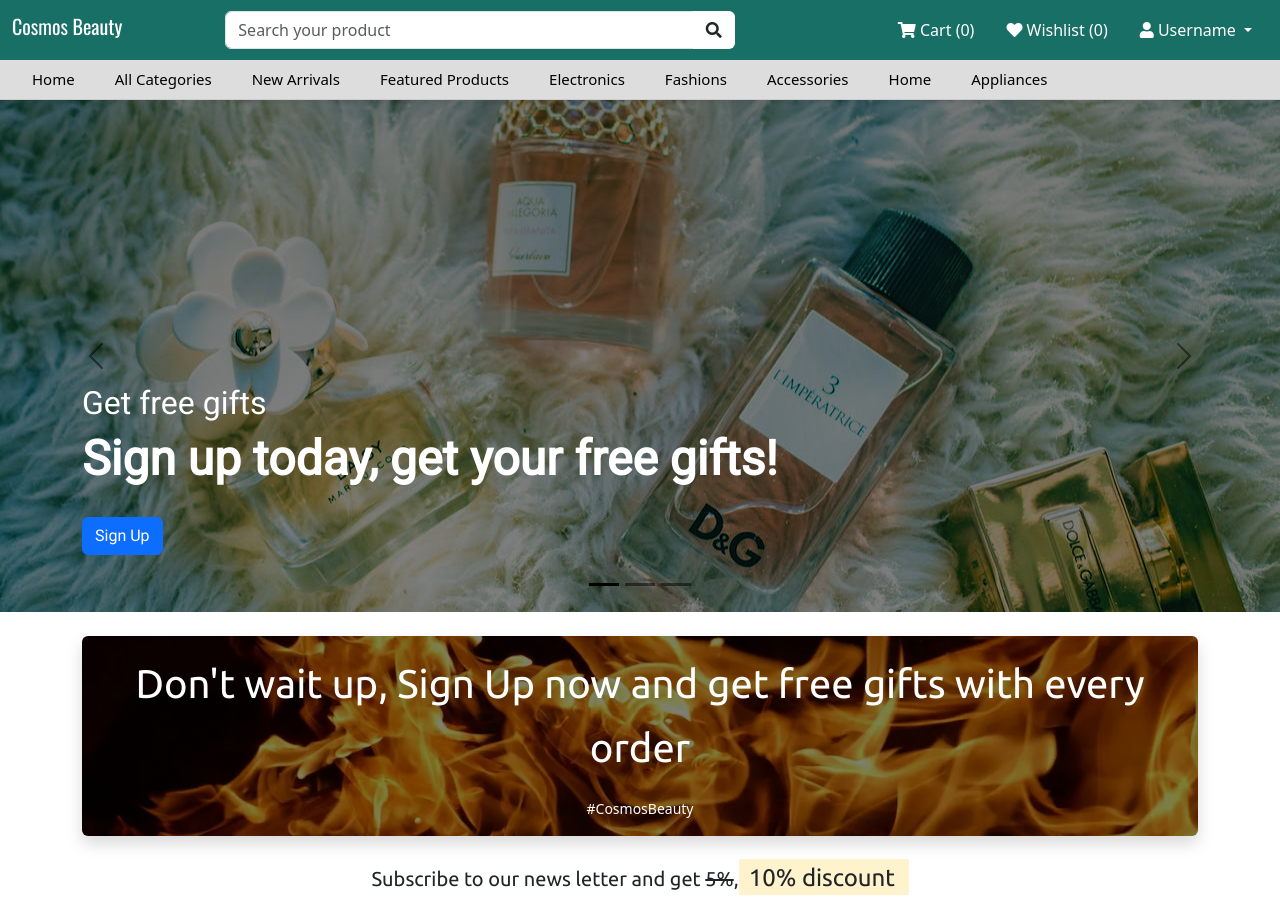
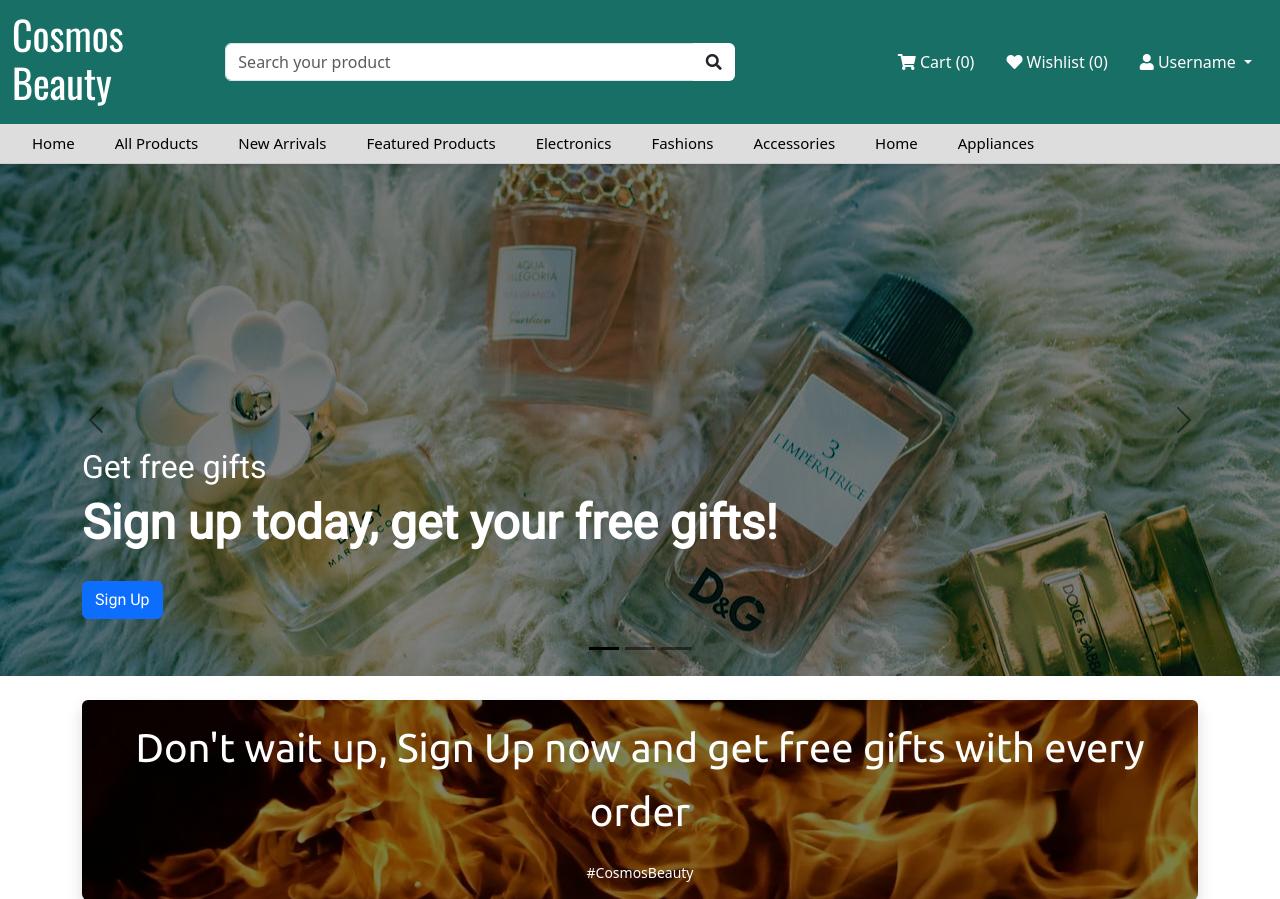
Before and after one commit to MBilalQureshi/Cosmos-beauty-pp4, a Django app: page / in a window 1280 px wide. Shown: the top 899 px of the page. Run offline with Django 4.2, Linux system fonts and the light colour scheme.

Commit message:
Add basic view for products and update base.html file

```diff
--- a/ecommerce/admin.py
+++ b/ecommerce/admin.py
@@ -42,7 +42,7 @@
 
 @admin.register(Product)
 class ProductAdmin(SummernoteModelAdmin):
-    list_display = ('name', 'available', 'stock','product_category', 'discount_name', 'slug')
+    list_display = ('name', 'available', 'stock','product_category', 'price', 'slug')
     search_fields = ('name', 'sku')
     list_filter = ('name', 'created_on', 'updated_on')
     summernote_fields = ('description')
--- a/ecommerce/urls.py
+++ b/ecommerce/urls.py
@@ -3,4 +3,5 @@
 
 urlpatterns = [
     path('', views.Home.as_view(), name='home'),
+    path('products/', views.Products.as_view(), name='products'),
 ]
--- a/ecommerce/views.py
+++ b/ecommerce/views.py
@@ -5,3 +5,7 @@
 # Create your views here.
 class Home (generic.TemplateView):
     template_name = 'index.html'
+
+
+class Products (generic.TemplateView):
+    template_name = 'products.html'
--- a/static/js/script.js
+++ /dev/null
@@ -1,3 +0,0 @@
-// $('.carousel').carousel({
-//     interval: 2000
-//   })
--- a/templates/base.html
+++ b/templates/base.html
@@ -16,7 +16,7 @@
             <div class="container-fluid">
                 <div class="row">
                     <div class="col-md-2 my-auto d-none d-sm-none d-md-block d-lg-block">
-                        <h5 class="brand-name">Cosmos Beauty</h5>
+                        <h5 class="brand-name display-6">Cosmos Beauty</h5>
                     </div>
                     <div class="col-md-5 my-auto">
                         <form role="search">
@@ -69,10 +69,10 @@
                 <div class="collapse navbar-collapse" id="navbarSupportedContent">
                     <ul class="navbar-nav me-auto mb-2 mb-lg-0">
                         <li class="nav-item">
-                            <a class="nav-link" href="#">Home</a>
+                            <a class="nav-link" href="{% url 'home' %}">Home</a>
                         </li>
                         <li class="nav-item">
-                            <a class="nav-link" href="#">All Categories</a>
+                            <a class="nav-link" href="{% url 'products' %}">All Products</a>
                         </li>
                         <li class="nav-item">
                             <a class="nav-link" href="#">New Arrivals</a>
--- /dev/null
+++ b/templates/products.html
@@ -0,0 +1,6 @@
+{% extends "base.html" %}
+{% load static %}
+
+{% block content %}
+
+{% endblock content %}
```
